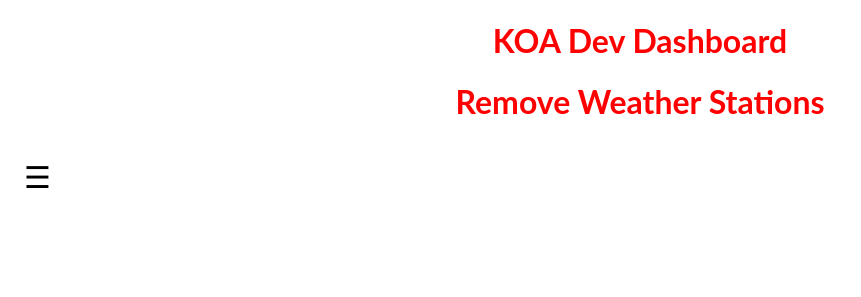
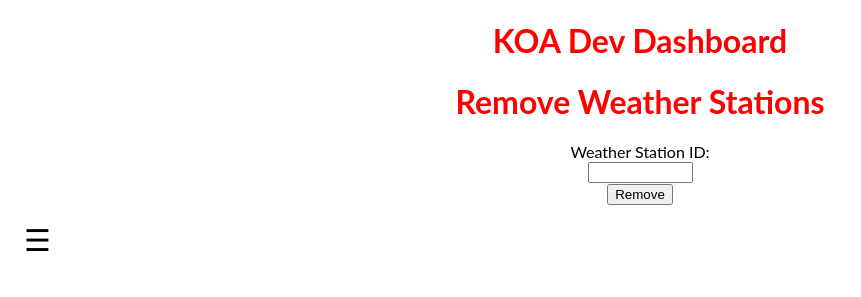
Before and after one commit to Gwc5245/KOA-Web-Application, a Flask app: page /Dev-RmStation in a window 1280 px wide. Shown: the top 297 px of the page, without its empty margins (0-861 px from the left). Run offline with Flask 2, Linux system fonts and the light colour scheme.

Commit message:
added onto remove dev dashboard

```diff
--- a/templates/Dev-RmStation.html
+++ b/templates/Dev-RmStation.html
@@ -56,6 +56,11 @@ body {
 <body>
   <center style="color:red":><h1> KOA Dev Dashboard </h1> </center>
   <center style="color:red":><h1> Remove Weather Stations </h1> </center>
+  <center><label for="WeatherStation">Weather Station ID:</label></center>
+  <center><input type="text" id="WeatherStation" name="" required
+    minlength="4" maxlength="8" size="10"></center>
+  <center><button type="button" id="updateButton" class="btn btn-primary" onclick="productUpdate();">Remove</button></center>
+
 <div id="mySidenav" class="sidenav">
 
   <a href="javascript:void(0)" class="closebtn" onclick="closeNav()">&times;</a>
```
